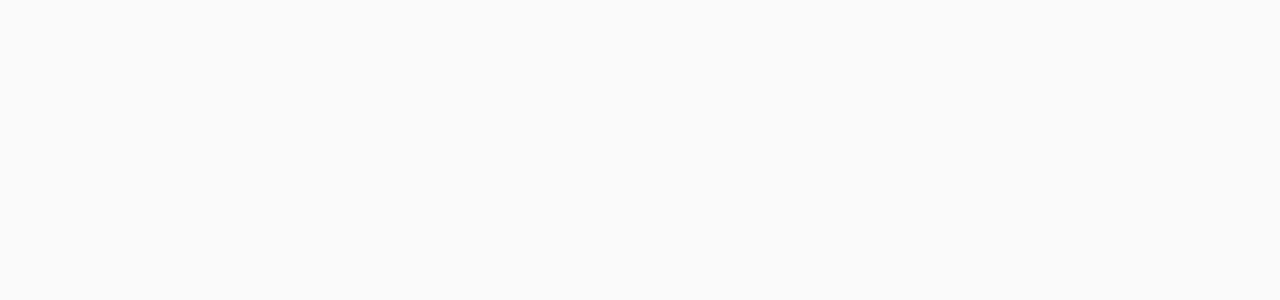
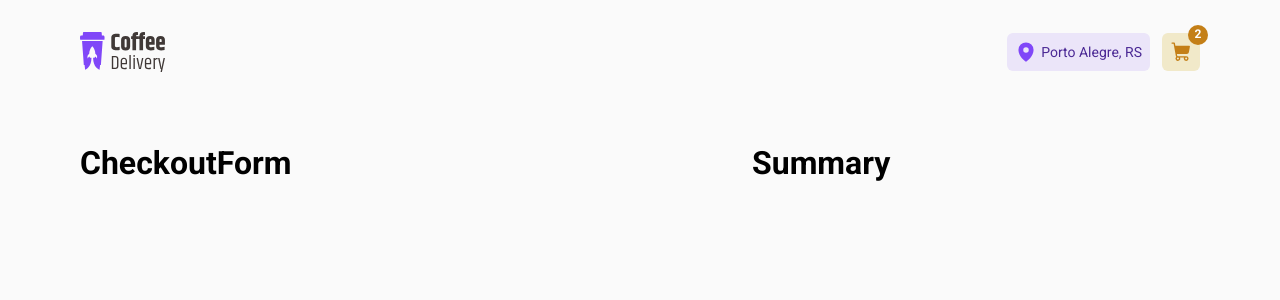
Before and after one commit to wwilliamsantana/store-ig, a React (Vite) app: page /checkout in a window 1280 px wide. Before the commit this address had no page. Shown: the top 300 px of the page. Built offline with nearby package versions, Linux system fonts and the light colour scheme.

Commit message:
feat: Checkout Container Construction

```diff
--- a/src/Router.tsx
+++ b/src/Router.tsx
@@ -1,12 +1,14 @@
 import { Route, Routes } from 'react-router-dom'
 import { Home } from './pages/Home'
 import { DefaultLayout } from './Layout/DefaultLayout'
+import { Checkout } from './pages/Checkout'
 
 export function Router() {
   return (
     <Routes>
       <Route path="/" element={<DefaultLayout />}>
         <Route path="/" element={<Home />} />
+        <Route path="/checkout" element={<Checkout />} />
       </Route>
     </Routes>
   )
--- /dev/null
+++ b/src/components/FormCheckout/index.tsx
@@ -0,0 +1,3 @@
+export function FormCheckout() {
+  return <h1>CheckoutForm</h1>
+}
--- a/src/components/Header/index.tsx
+++ b/src/components/Header/index.tsx
@@ -17,6 +17,7 @@ export function Header() {
         </div>
         <ButtonCard>
           <ShoppingCart weight="fill" />
+          <span>2</span>
         </ButtonCard>
       </LocationButtonCardContainer>
     </HeaderContainer>
--- a/src/components/Header/styles.ts
+++ b/src/components/Header/styles.ts
@@ -45,6 +45,8 @@ export const ButtonCard = styled.button`
   display: flex;
   justify-content: center;
   align-items: center;
+  cursor: pointer;
+  position: relative;
 
   border-radius: 6px;
   padding: 0.5rem;
@@ -56,4 +58,23 @@ export const ButtonCard = styled.button`
     height: 1.375rem;
     color: ${(props) => props.theme.yellowDark};
   }
+
+  span {
+    position: absolute;
+    top: -8px;
+    right: -8px;
+
+    display: grid;
+    place-items: center;
+
+    width: 1.25rem;
+    height: 1.25rem;
+
+    border-radius: 100%;
+    background-color: ${(props) => props.theme.yellowDark};
+    color: ${(props) => props.theme.white};
+    font-size: 0.75rem;
+    line-height: 130%;
+    font-weight: bold;
+  }
 `
--- a/src/components/OptionCoffee/styles.ts
+++ b/src/components/OptionCoffee/styles.ts
@@ -103,6 +103,7 @@ export const Qtd = styled.div`
     border: 0;
     color: ${(props) => props.theme.purple};
     cursor: pointer;
+    outline: none;
   }
 `
 
@@ -116,4 +117,10 @@ export const AddCart = styled.button`
 
   display: grid;
   place-items: center;
+
+  transition: all 0.2s;
+
+  &:hover {
+    background-color: ${(props) => props.theme.purple};
+  }
 `
--- /dev/null
+++ b/src/components/OrderSummary/index.tsx
@@ -0,0 +1,3 @@
+export function OrderSummary() {
+  return <h1>Summary</h1>
+}
--- /dev/null
+++ b/src/pages/Checkout/index.tsx
@@ -0,0 +1,12 @@
+import { FormCheckout } from '../../components/FormCheckout'
+import { OrderSummary } from '../../components/OrderSummary'
+import { CheckoutContainer } from './styles'
+
+export function Checkout() {
+  return (
+    <CheckoutContainer>
+      <FormCheckout />
+      <OrderSummary />
+    </CheckoutContainer>
+  )
+}
--- /dev/null
+++ b/src/pages/Checkout/styles.ts
@@ -0,0 +1,11 @@
+import styled from 'styled-components'
+
+export const CheckoutContainer = styled.div`
+  max-width: 70rem;
+  margin: 0 auto;
+  width: 100%;
+
+  display: grid;
+  grid-template-columns: 1fr 448px;
+  margin-top: 2.5rem;
+`
```
Also changed, not shown: src/components/FormCheckout/styles.ts (added), src/components/OrderSummary/styles.ts (added).
